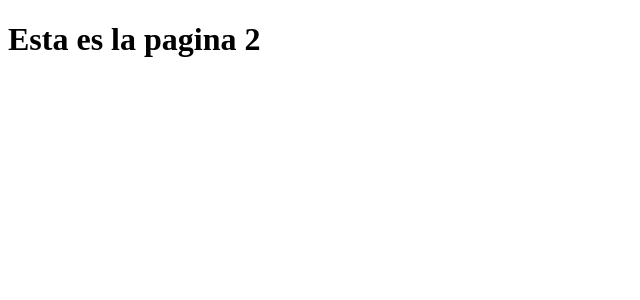
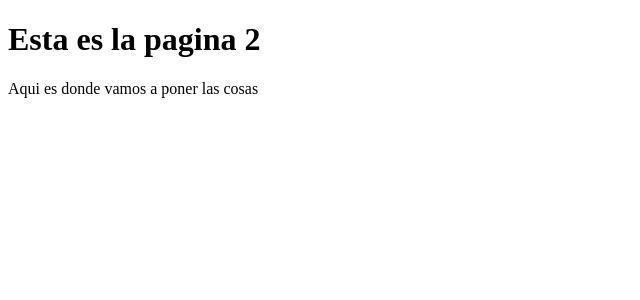
Before and after one commit to daniresh285/Proyecto_Trabajo_Angular, an Angular app: page / in a window 1280 px wide. Shown: the top 300 px of the page, without its empty margins (0-640 px from the left). Built offline with nearby package versions, Linux system fonts and the light colour scheme.

Commit message:
Subiendo archivos de pagina2

```diff
--- a/src/app/app.component.html
+++ b/src/app/app.component.html
@@ -1 +1,3 @@
 <h1>Esta es la pagina 2</h1>
+
+<p>Aqui es donde vamos a poner las cosas</p>
```
